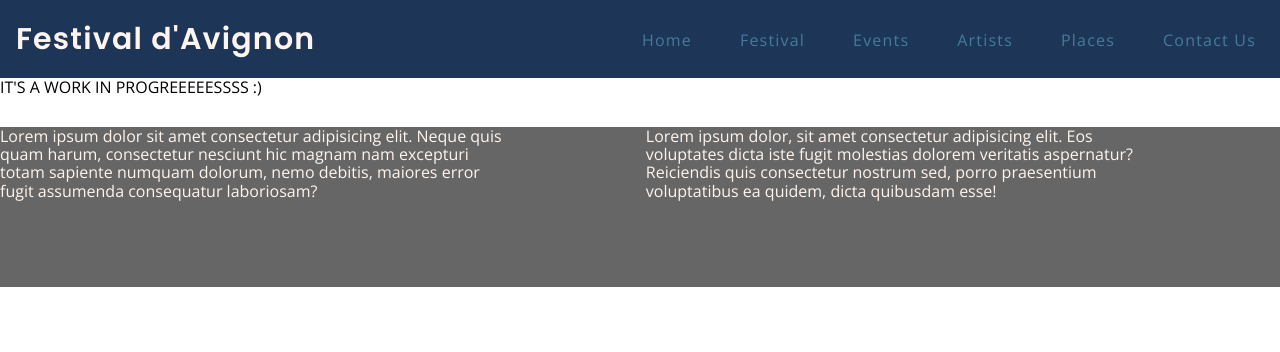
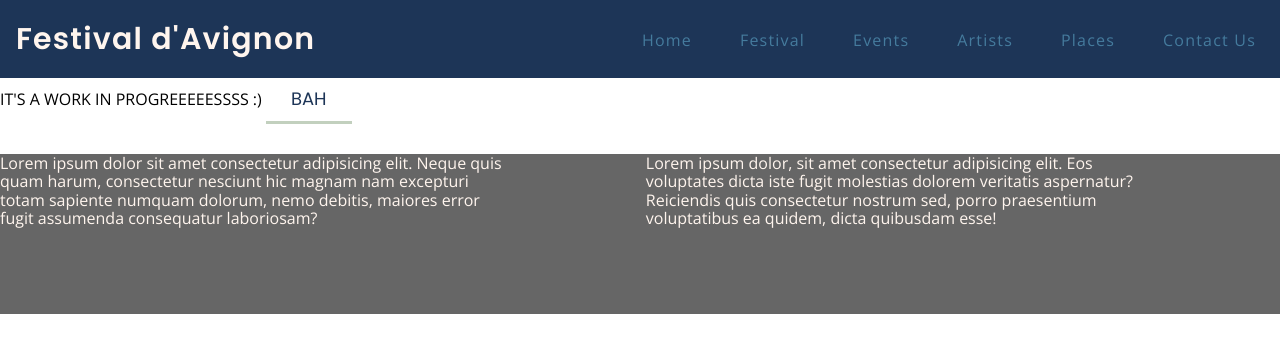
Before and after one commit to AndreaPrati98/Polimi--Hypermedia---project, a Nuxt app: page / in a window 1280 px wide. Shown: the top 352 px of the page. Built offline with nearby package versions, Linux system fonts and the light colour scheme; a web font is replaced by a local one.

Commit message:
created method for the goBack button

```diff
--- a/nuxt.config.js
+++ b/nuxt.config.js
@@ -36,7 +36,11 @@
   ],
 
   // Plugins to run before rendering page: https://go.nuxtjs.dev/config-plugins
-  plugins: [],
+  plugins: [
+
+    '~/plugins/common'
+
+  ],
 
   // Auto import components: https://go.nuxtjs.dev/config-components
   components: false,
--- a/pages/index.vue
+++ b/pages/index.vue
@@ -1,6 +1,7 @@
 <template>
     <p>
         IT'S A WORK IN PROGREEEEESSSS :)
+        <button @click="goToPrev">Bah</button>
     </p>
 </template>
 
--- /dev/null
+++ b/plugins/common.js
@@ -0,0 +1,18 @@
+// export default {
+//     method: {
+//         goToPrev() {
+//             console.log("say hi");
+//         }
+//     }
+// };
+
+import Vue from 'vue'
+
+Vue.mixin ({
+    methods: {
+        goToPrev() {
+            history.back()
+
+        }
+    }
+})
```
